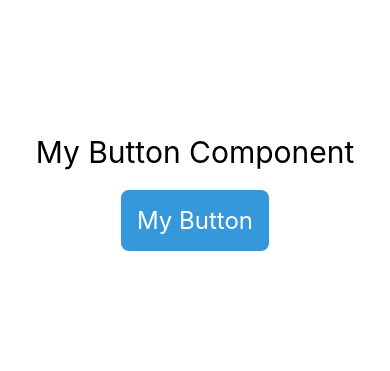
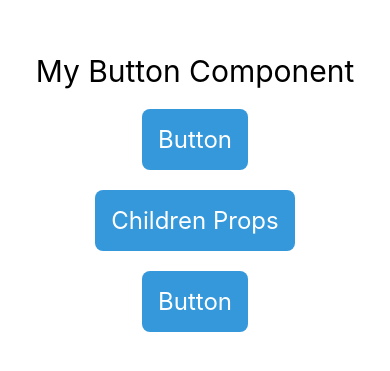
Before and after one commit to Taejin1221/my-first-react-native, a React Native app in the folder chap3_react-native-component/: screen / in a window 390 px wide. Shown: the part 225-596 px from the top of the page. Built offline with nearby package versions, Linux system fonts and the light colour scheme.

Commit message:
Chap 3.3.1 Props

```diff
--- a/chap3_react-native-component/package.json
+++ b/chap3_react-native-component/package.json
@@ -10,6 +10,7 @@
   "dependencies": {
     "expo": "~41.0.1",
     "expo-status-bar": "~1.0.4",
+    "prop-types": "^15.7.2",
     "react": "16.13.1",
     "react-dom": "16.13.1",
     "react-native": "https://github.com/expo/react-native/archive/sdk-41.0.0.tar.gz",
--- a/chap3_react-native-component/src/App.js
+++ b/chap3_react-native-component/src/App.js
@@ -20,7 +20,11 @@ const App = () => {
       >
         My Button Component
       </Text>
-      <MyButton />
+      <MyButton title="Button" onPress={() => alert("props")} />
+      <MyButton title="Button" onPress={() => alert("children")}>
+        Children Props
+      </MyButton>
+      <MyButton onPress={() => alert("default")} />
     </View>
   );
 };
--- a/chap3_react-native-component/src/components/MyButton.js
+++ b/chap3_react-native-component/src/components/MyButton.js
@@ -1,7 +1,8 @@
 import React from "react";
 import { TouchableOpacity, Text } from "react-native";
+import PropTypes from "prop-types";
 
-const myButton = () => {
+const myButton = (props) => {
   return (
     <TouchableOpacity
       style={{
@@ -10,7 +11,7 @@ const myButton = () => {
         margin: 10,
         borderRadius: 8,
       }}
-      onPress={() => alert("Click!!!")}
+      onPress={() => props.onPress()}
     >
       <Text
         style={{
@@ -18,10 +19,21 @@ const myButton = () => {
           fontSize: 24,
         }}
       >
-        My Button
+        {props.children || props.title}
       </Text>
     </TouchableOpacity>
   );
 };
 
+myButton.defaultProps = {
+  title: "Button",
+};
+
+myButton.propTypes = {
+  // title: PropTypes.number, // Warning 발생
+  title: PropTypes.string.isRequired,
+  // name: PropTypes.string.isRequired, // Warning 발생
+  onPress: PropTypes.func.isRequired,
+};
+
 export default myButton;
```
Also changed, not shown: 2 other files (tests, documents, lock files or other folders).
